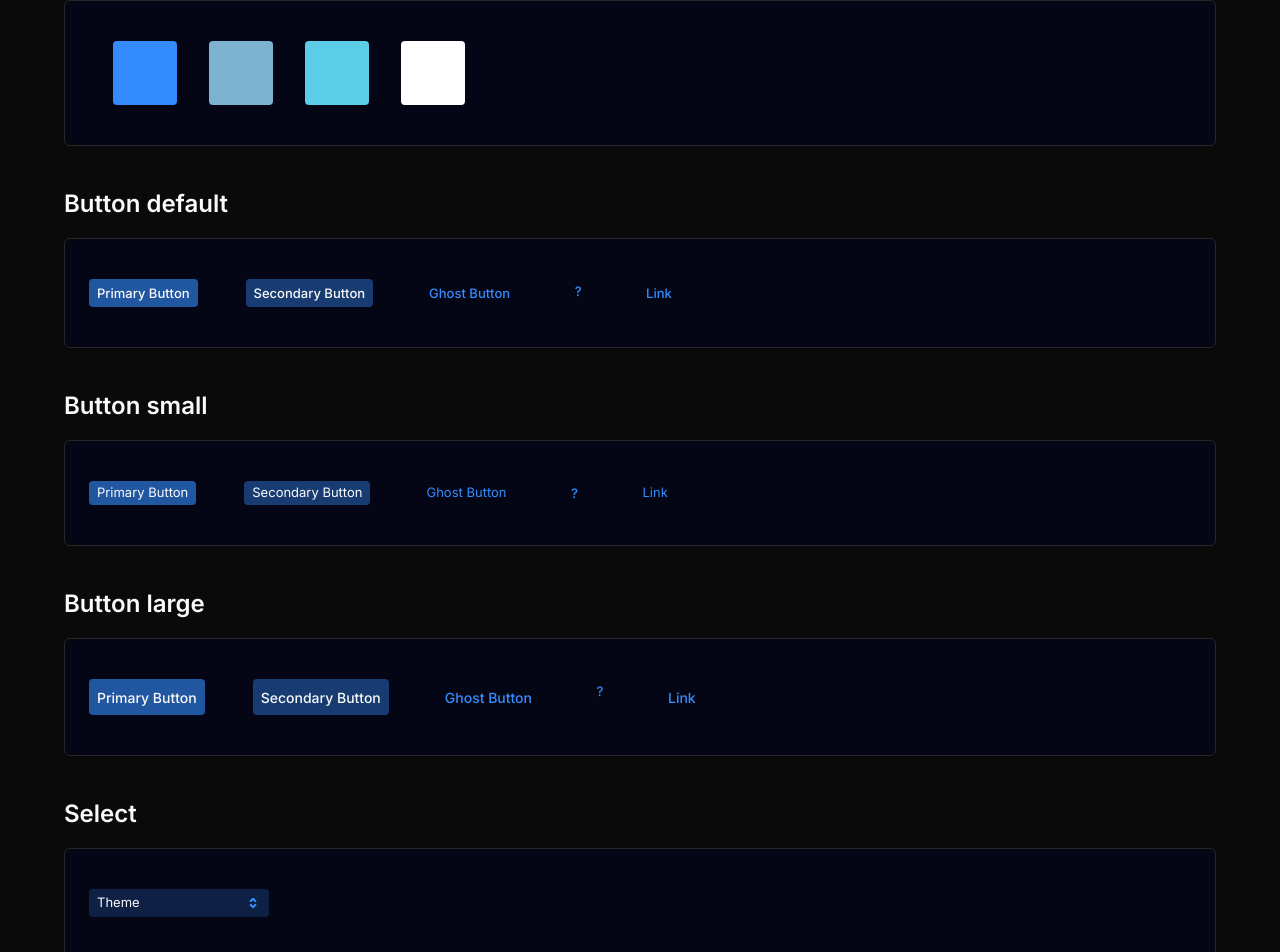
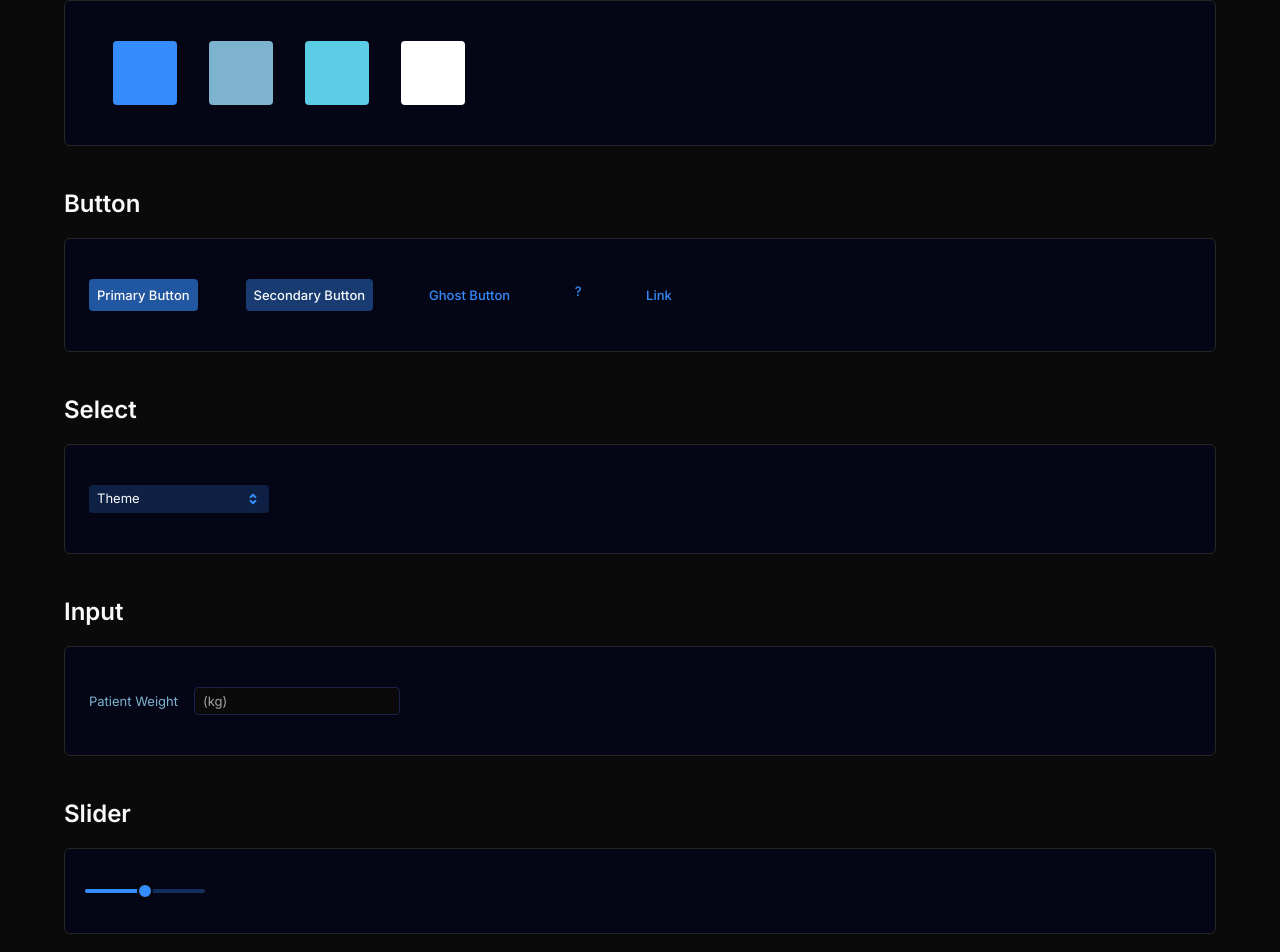
Before and after one commit to dan-rukas/ohif-design, a Next.js app: page / in a window 1280 px wide. Shown: the part 245-1197 px from the top of the page. Built offline with nearby package versions, Linux system fonts and the light colour scheme.

Commit message:
Revert "Button design variants"
This reverts commit a92c76c8f6c9510c6de746c6fc63a3c4c448d552.

```diff
--- a/src/app/layout.tsx
+++ b/src/app/layout.tsx
@@ -72,7 +72,8 @@ export default function RootLayout({
 
           </div>
 
-          <h2>Button default</h2>
+          <h2>Button</h2>
+
           <div className="row">
             <div className="example"><Button className="" variant="default">Primary Button</Button></div>
             <div className="example"><Button variant="secondary">Secondary Button</Button></div>
@@ -80,26 +81,6 @@ export default function RootLayout({
             <div className="example"><Button variant="ghost" size="icon">?</Button></div>
             {/*} <div className="example"><Button variant="outline">Button</Button></div> */}
             <div className="example"><Button variant="link">Link</Button></div>
-          </div>
-
-          <h2>Button small</h2>
-          <div className="row">
-            <div className="example"><Button className="" variant="default" size="sm">Primary Button</Button></div>
-            <div className="example"><Button variant="secondary" size="sm">Secondary Button</Button></div>
-            <div className="example"><Button variant="ghost" size="sm">Ghost Button</Button></div>
-            <div className="example"><Button variant="ghost" size="icon">?</Button></div>
-            {/*} <div className="example"><Button variant="outline">Button</Button></div> */}
-            <div className="example"><Button variant="link"  size="sm">Link</Button></div>
-          </div>
-
-          <h2>Button large</h2>
-          <div className="row">
-            <div className="example"><Button className="" variant="default" size="lg">Primary Button</Button></div>
-            <div className="example"><Button variant="secondary" size="lg">Secondary Button</Button></div>
-            <div className="example"><Button variant="ghost" size="lg">Ghost Button</Button></div>
-            <div className="example"><Button variant="ghost" size="icon">?</Button></div>
-            {/*} <div className="example"><Button variant="outline">Button</Button></div> */}
-            <div className="example"><Button variant="link"  size="lg">Link</Button></div>
           </div>
 
           {/*}
--- a/src/components/ui/button.tsx
+++ b/src/components/ui/button.tsx
@@ -21,9 +21,9 @@ const buttonVariants = cva(
         link: "text-primary underline-offset-4 hover:underline",
       },
       size: {
-        default: "h-7 px-2 py-2",
-        sm: "h-6 rounded px-2 text-base font-normal",
-        lg: "h-9 rounded px-2 text-lg",
+        default: "h-8 px-2 py-2",
+        sm: "h-6 rounded px-2 text-xs",
+        lg: "h-9 rounded px-2",
         icon: "h-6 w-6",
       },
     },
```
